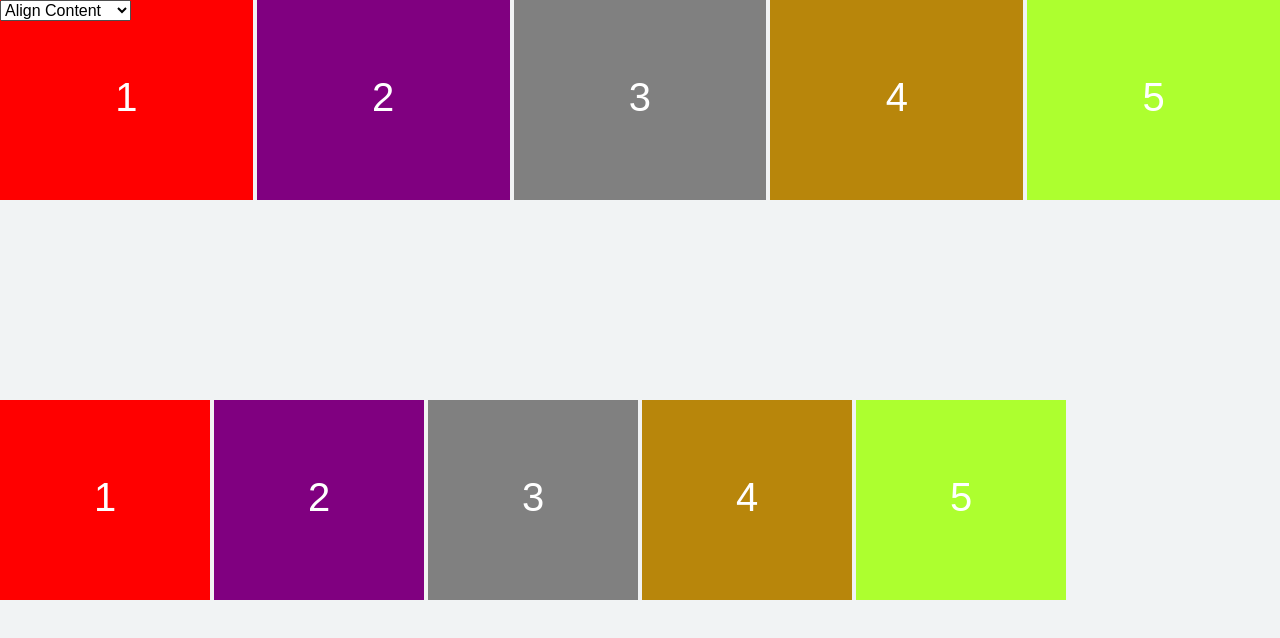
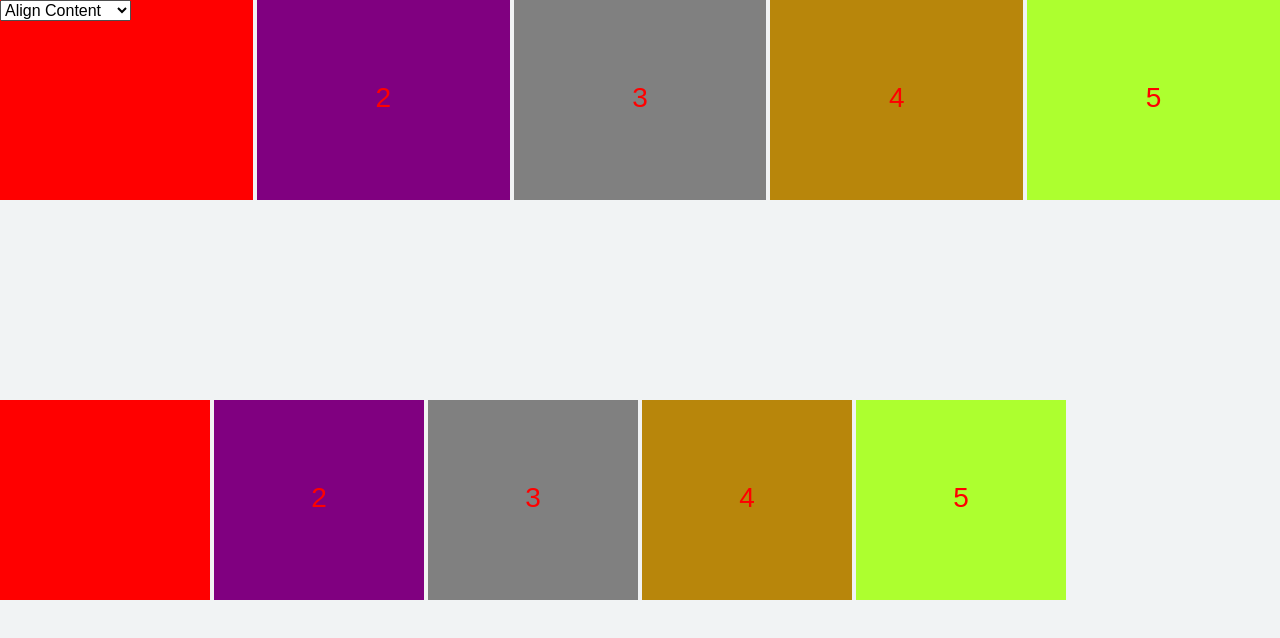
Before and after one commit to kozakl/grid-samples, a React app: page /#/auto-column in a window 1280 px wide. Shown: the top 638 px of the page. Built offline with nearby package versions, Linux system fonts and the light colour scheme.

Commit message:
Clean auto-columns-sample

```diff
--- a/src/pages/auto-columns-sample/AutoColumnsSample.pcss
+++ b/src/pages/auto-columns-sample/AutoColumnsSample.pcss
@@ -1,10 +1,9 @@
-.content1 {
+.gridFit {
   display: grid;
   grid-gap: 0.25rem;
   grid-template-columns: repeat(auto-fit, minmax(200px, 1fr));
   grid-auto-rows: 0.5fr;
-  color: white;
-  font: 2.5rem sans-serif;
+  font-size: 1.75rem;
   text-align: center;
   height: 50vh;
 
@@ -16,13 +15,12 @@
   }
 }
 
-.content2 {
+.gridFill {
   display: grid;
   grid-gap: 0.25rem;
   grid-template-columns: repeat(auto-fill, minmax(200px, 1fr));
   grid-auto-rows: 0.5fr;
-  color: white;
-  font: 2.5rem sans-serif;
+  font-size: 1.75rem;
   text-align: center;
   height: 50vh;
 
--- a/src/pages/auto-columns-sample/AutoColumnsSample.pcss.d.ts
+++ b/src/pages/auto-columns-sample/AutoColumnsSample.pcss.d.ts
@@ -1,5 +1,5 @@
-export const content1:string;
-export const content2:string;
+export const gridFit:string;
+export const gridFill:string;
 export const element1:string;
 export const element2:string;
 export const element3:string;
--- a/src/pages/auto-columns-sample/AutoColumnsSample.tsx
+++ b/src/pages/auto-columns-sample/AutoColumnsSample.tsx
@@ -4,21 +4,21 @@ import * as style from './AutoColumnsSample.pcss';
 export default function AutoColumnsSample()
 {
     return (
-        <>
-            <div className={style.content1}>
+        <div>
+            <div className={style.gridFit}>
                 <div className={style.element1}>1</div>
                 <div className={style.element2}>2</div>
                 <div className={style.element3}>3</div>
                 <div className={style.element4}>4</div>
                 <div className={style.element5}>5</div>
             </div>
-            <div className={style.content2}>
+            <div className={style.gridFill}>
                 <div className={style.element1}>1</div>
                 <div className={style.element2}>2</div>
                 <div className={style.element3}>3</div>
                 <div className={style.element4}>4</div>
                 <div className={style.element5}>5</div>
             </div>
-        </>
+        </div>
     );
 }
```
